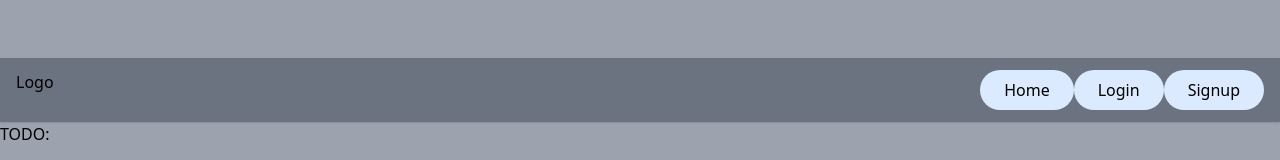
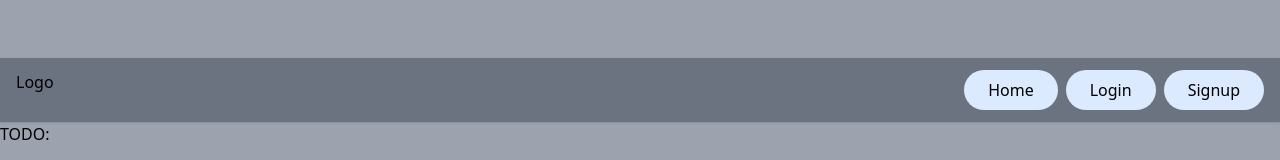
Before and after one commit to shubh47-stealth/BlogPost, a React (Vite) app: page / in a window 1280 px wide. Shown: the part 247-407 px from the top of the page. Built offline with nearby package versions, Linux system fonts and the light colour scheme; no server answers.

Commit message:
added gap between navbar links

```diff
--- a/src/components/Header/Header.jsx
+++ b/src/components/Header/Header.jsx
@@ -45,7 +45,7 @@ function Header() {
                             <Logo width="70px" />
                         </Link>
                     </div>
-                    <ul className="flex ml-auto">
+                    <ul className="flex ml-auto gap-2">
                         {navItems.map((item) =>
                         item.active ? (
                             <li key={item.name}>
```
